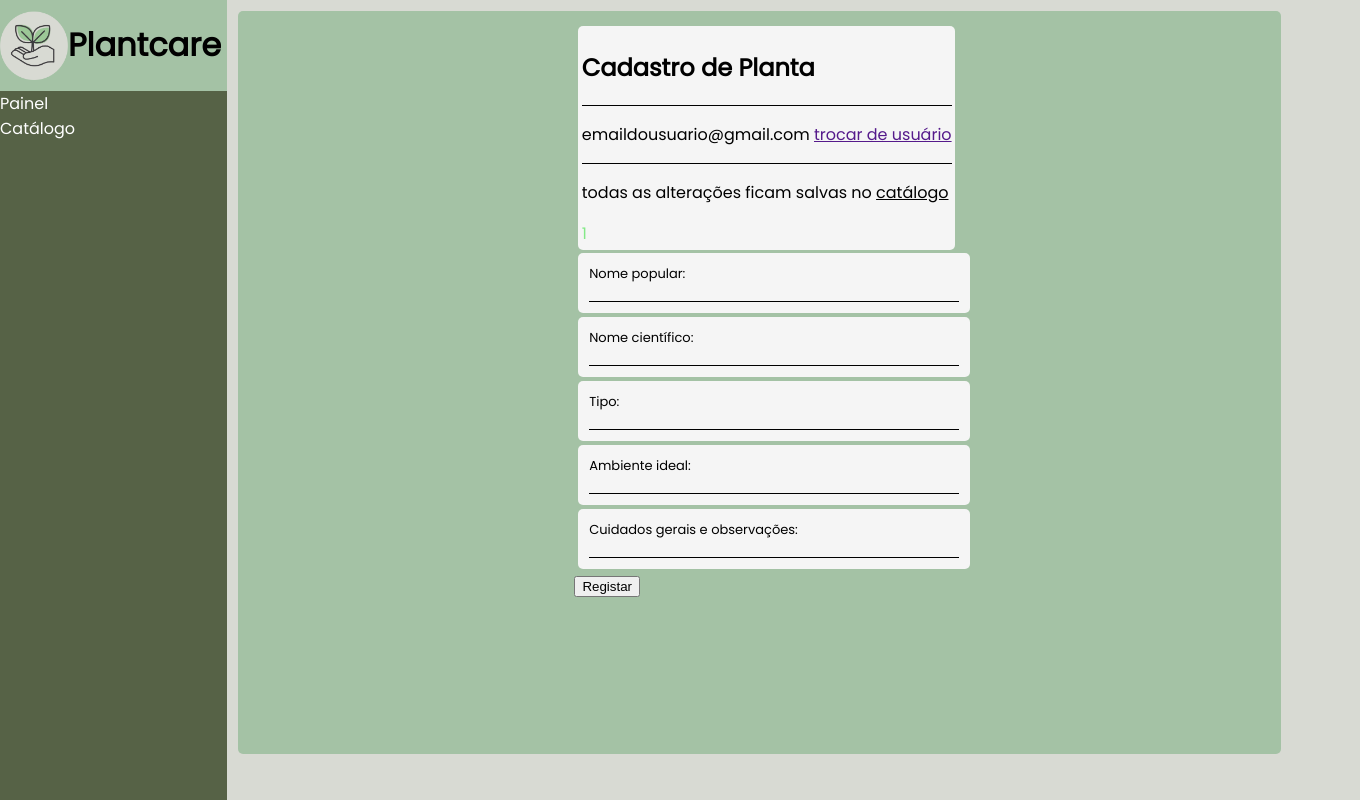
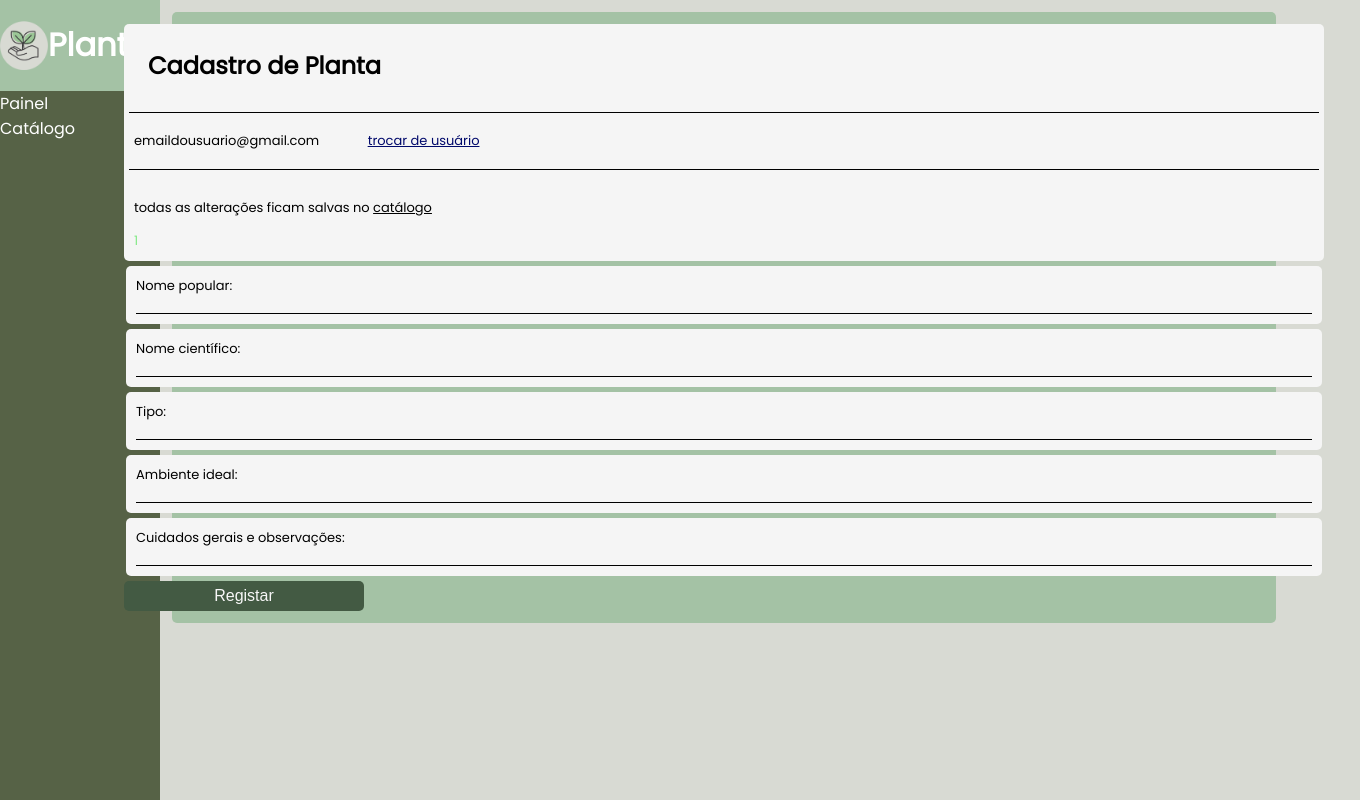
Before and after one commit to V1TOR-P3SSOA/TRABALHO-FINAL, a PHP site: page /codigo/cadastro_planta_form.php in a window 1360 px wide. Run offline with PHP 8.4, Linux system fonts and the light colour scheme; a user stored in the database is signed in.

Commit message:
atualizações na estilização do create

```diff
--- a/assets/estilo/style_cadastro_planta.css
+++ b/assets/estilo/style_cadastro_planta.css
@@ -29,9 +29,13 @@
     width: 30%;
     height: 30%;
 }
+
+#logo h1{
+    color: #ffffff;
+}
 #cadastro_planta_container {
     width: 90%;
-    height: 90%;
+    height: auto;
     background-color: #A4C2A5;
     margin-left: 20%;
     padding: 1%;
@@ -40,15 +44,15 @@
     display: flex;
     flex-direction: column;
     align-items: center;
+    justify-content: center;
     text-align: left;
 }
 
 #cadastro_header{
     background-color: #F5F5F5;
-    width: 100%;
+    width: 150vh;
+    height: auto;
     border-radius: 5px;
-    padding: 1%;
-    margin: 1%;
     display: flex;
     flex-direction: column;
     justify-content: center;
@@ -58,14 +62,47 @@
     border: #000000 1px solid;
     border-left: none;
     border-right: none;
+    font-size: small;
+    margin: 5px;
+    padding: 5px;
 }
 
+#email a{
+    padding-left: 45px;
+    color: #00096B;
+}
+#titulo h2{
+    margin: 1%;
+    padding: 1%;
+}
+#titulo div{
+    background-color: #78AE79;
+    color: transparent;
+    border-top-left-radius: 5px;
+    border-top-right-radius: 5px;
+}
+
+#botao_registro button{
+    background-color: #435a43;
+    border: none;
+    border-radius: 5px;
+    color: #f7f7f7;
+    cursor: pointer;
+    font-size: medium;
+    width: 20%;
+    height: 30px;
+}
+
+#botao_registro button:hover{
+    background-color: #578657;
+}
 .campo{
     background-color: #F5F5F5;
-    width: 100%;
-    margin: 1%;
+    width: 98%;
+    margin: 5px;
+    margin-left: 2px;
     border-radius: 5px;
-    padding: 3%;
+    padding: 10px;
     display: flex;
     flex-direction: column;
     justify-content: left;
@@ -87,6 +124,12 @@
     text-decoration: none;
 }
 
+.texto_decoracao{
+    margin: 5px;
+    padding: 5px;
+    font-size: small;
+}
+
 #erro{
     color: #ff0000;
 }
```
